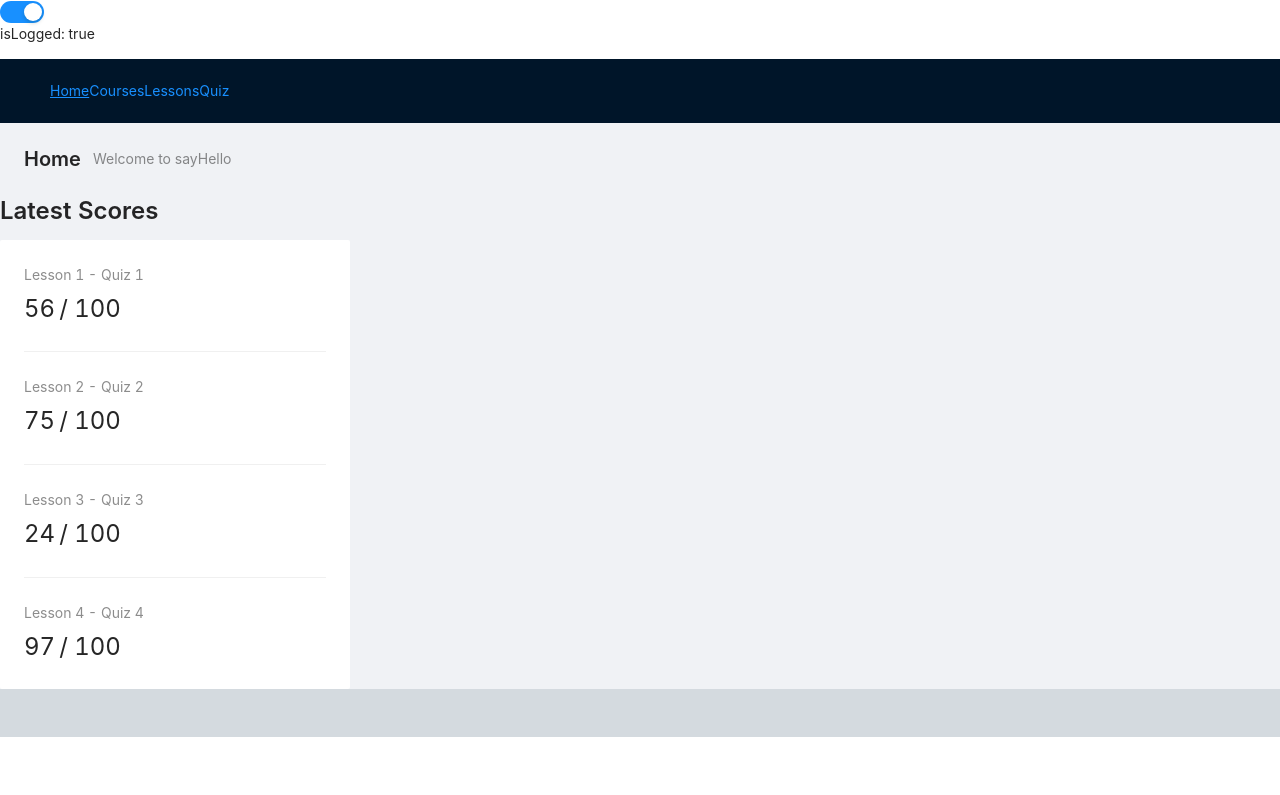
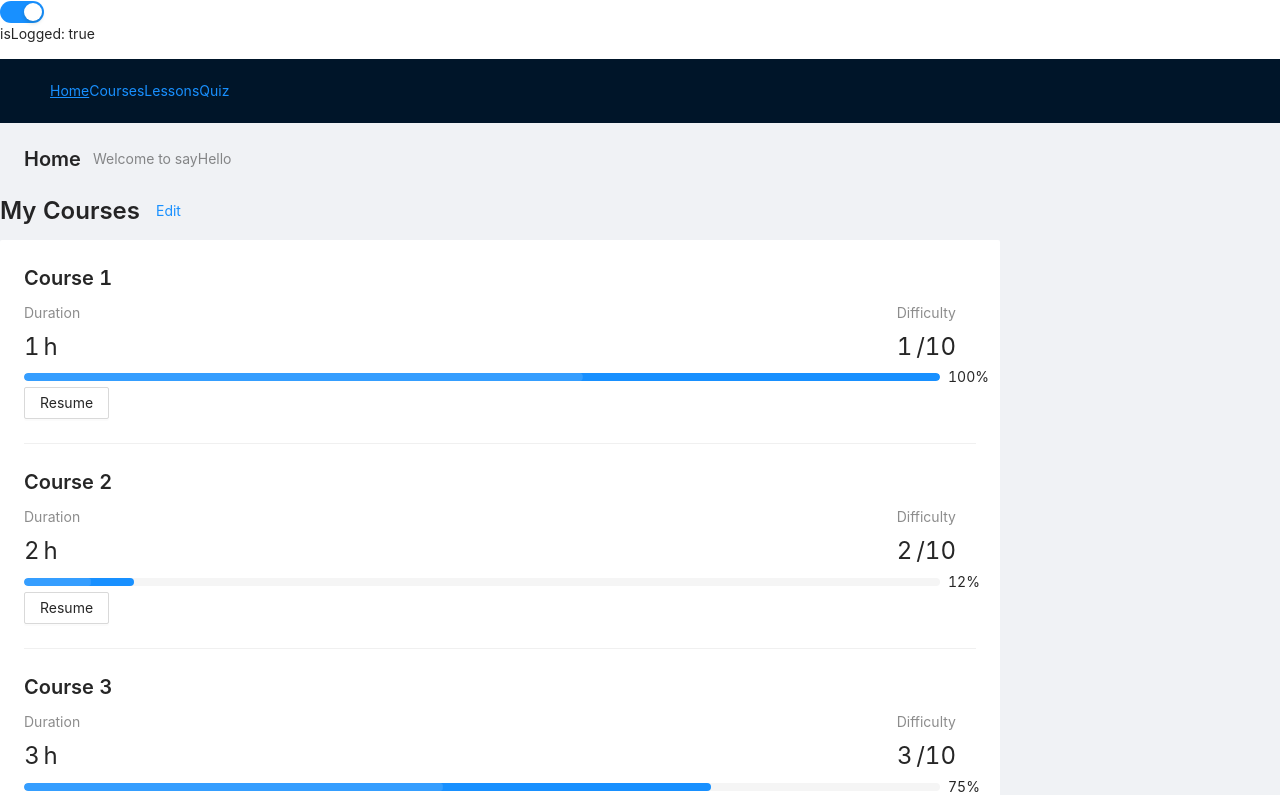
Before and after one commit to antoineGH/sayhello, a React (Create React App) app: page /auth/home in a window 1280 px wide. Shown: the top 795 px of the page. Built offline with nearby package versions, Linux system fonts and the light colour scheme.

Commit message:
create widget course summary and course list

```diff
--- /dev/null
+++ b/src/components/course/CourseSummary.tsx
@@ -0,0 +1,31 @@
+import { Button, Col, Divider, Progress, Row, Statistic, Typography } from 'antd'
+
+interface Props {
+	courseID: number
+	courseName: string
+	duration: number
+	difficulty: number
+	completed: number
+	handleResumeCourse: (courseID: number) => void
+}
+
+const CourseSummary = ({ courseID, courseName, duration, difficulty, completed, handleResumeCourse }: Props) => {
+	const { Title } = Typography
+	return (
+		<>
+			<Title level={4}>{courseName}</Title>
+			<Row>
+				<Col span={4}>
+					<Statistic title='Duration' value={duration} suffix='h' />
+				</Col>
+				<Col span={2} offset={18}>
+					<Statistic title='Difficulty' value={difficulty} suffix='/10' />
+				</Col>
+			</Row>
+			<Progress percent={completed} status='active' />
+			<Button onClick={() => handleResumeCourse(courseID)}>Resume</Button>
+			<Divider />
+		</>
+	)
+}
+export default CourseSummary
--- /dev/null
+++ b/src/components/courseList/CourseList.tsx
@@ -0,0 +1,53 @@
+import { Button, Card, Typography } from 'antd'
+import CourseSummary from 'components/course/CourseSummary'
+import { count } from 'console'
+import { useNavigate } from 'react-router'
+import './style.css'
+
+const CourseList = () => {
+	const { Title } = Typography
+	const navigate = useNavigate()
+	const courses = [
+		{ courseID: 1, courseName: 'Course 1', duration: 1, difficulty: 1, completed: 100 },
+		{ courseID: 2, courseName: 'Course 2', duration: 2, difficulty: 2, completed: 12 },
+		{ courseID: 3, courseName: 'Course 3', duration: 3, difficulty: 3, completed: 75 },
+		{ courseID: 4, courseName: 'Course 4', duration: 4, difficulty: 4, completed: 0 },
+	]
+
+	const handleResumeCourse = (courseID: number) => {
+		console.log('handleResumeCourse')
+		navigate(`/course/${courseID}`)
+	}
+
+	const handleEditCourse = () => {
+		console.log('handleEditCourse')
+	}
+
+	return (
+		<>
+			<div className='course_title'>
+				<Title level={3}>My Courses</Title>
+				<Button onClick={handleEditCourse} type='link'>
+					Edit
+				</Button>
+			</div>
+			<Card bordered={false} style={{ width: 1000 }}>
+				{courses.map((course, count) => {
+					count++
+					return (
+						<CourseSummary
+							key={count}
+							courseID={course.courseID}
+							courseName={course.courseName}
+							duration={course.duration}
+							difficulty={course.difficulty}
+							completed={course.completed}
+							handleResumeCourse={handleResumeCourse}
+						/>
+					)
+				})}
+			</Card>
+		</>
+	)
+}
+export default CourseList
--- /dev/null
+++ b/src/components/courseList/style.css
@@ -0,0 +1,3 @@
+.course_title {
+	display: flex;
+}
--- a/src/pages/Home.tsx
+++ b/src/pages/Home.tsx
@@ -1,4 +1,5 @@
 import { Col, PageHeader, Row } from 'antd'
+import CourseList from 'components/courseList/CourseList'
 import Goal from 'components/goal/Goal'
 import Score from 'components/score/Score'
 import useTitle from 'hooks/useTitle'
@@ -9,9 +10,12 @@ const Home = () => {
 		<>
 			<PageHeader className='site-page-header' title='Home' subTitle='Welcome to sayHello' />
 			<Row>
-				{/* <Col>
+				<Col>
+					<CourseList />
+				</Col>
+				<Col>
 					<Goal />
-				</Col> */}
+				</Col>
 				<Col>
 					<Score />
 				</Col>
```
